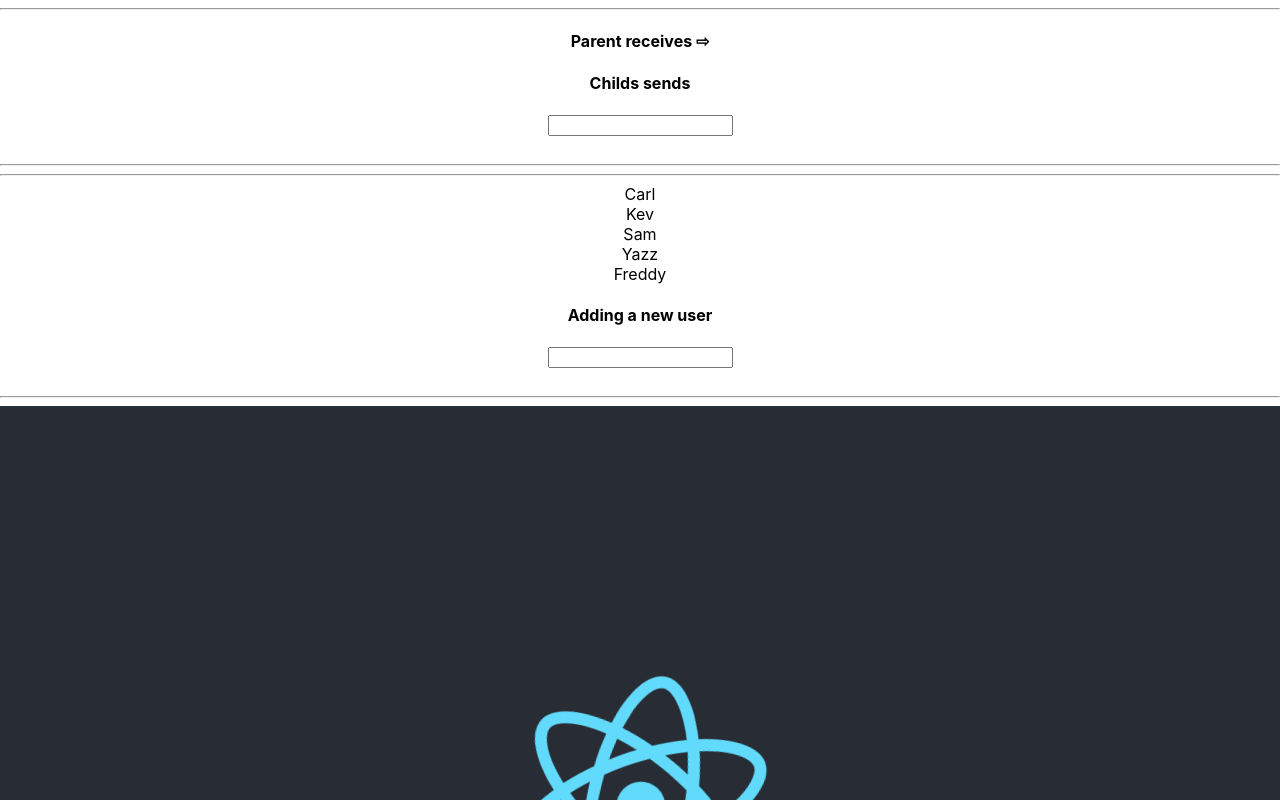
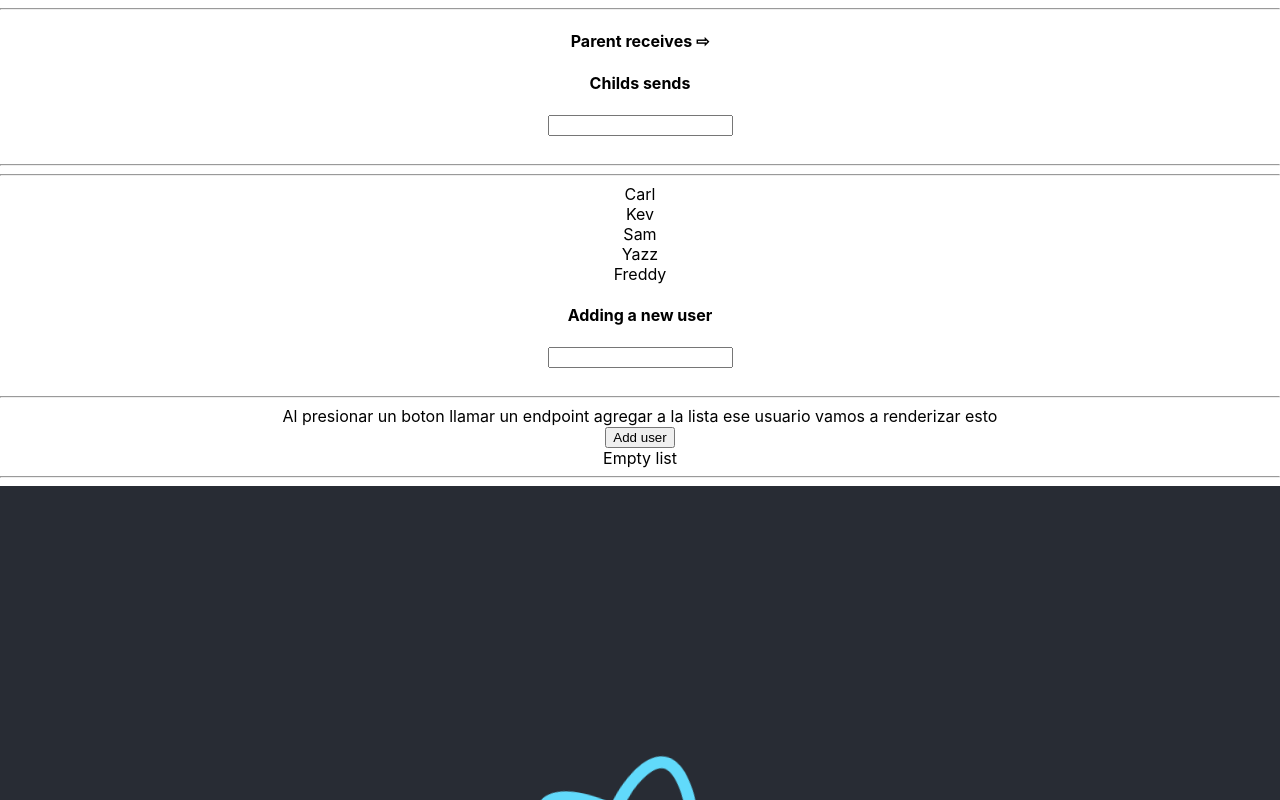
Before and after one commit to CodeXMakerCompany/react-practice, a React (Create React App) app: page / in a window 1280 px wide. Shown: the top 800 px of the page. Built offline with nearby package versions, Linux system fonts and the light colour scheme.

Commit message:
feat: adding list exercise

```diff
--- a/src/App.js
+++ b/src/App.js
@@ -6,6 +6,8 @@ import ParentComponent from "./exercises/componentsCallback/ParentComponent";
 
 import { CardContent } from "./components/card/cardContent.js";
 import ContextExercise from "./exercises/useContext";
+
+import ReactListButton from "./interviewExercises/reactListButton";
 
 const CardTitle = ({ title }) => <span>{title}</span>;
 
@@ -31,6 +33,8 @@ const App = () => {
       <hr />
       <ContextExercise />
       <hr />
+      <ReactListButton />
+      <hr />
       {/* <Card object={item} /> */}
       <header className="App-header">
         <img src={logo} className="App-logo" alt="logo" />
--- /dev/null
+++ b/src/interviewExercises/reactListButton/index.js
@@ -0,0 +1,46 @@
+import React, { useEffect, useState } from "react";
+
+const Index = () => {
+  const [userList, setUserList] = useState([]);
+
+  const addUser = async () => {
+    await
+      fetch("https://randomuser.me/api")
+      .then((r) => r.json())
+      .then((res) => {
+        const { name : { first, last, title } } = res.results[0];
+        const fullName = [first, last, title].join(" ");
+        setUserList( prevState => [ ...prevState, { name : fullName } ] );
+      });
+  };
+
+  useEffect(() => {
+    console.log(userList);
+    if (userList.length > 3) {
+      alert("Please stop 😎")
+    }
+  }, [userList]);
+
+  useEffect(() => {
+    if (userList.length > 3) {
+      document.title = `Last record : ${userList[userList.length - 1].name}`;
+    }
+  }, [userList]);
+
+  return (
+    <div>
+      Al presionar un boton llamar un endpoint agregar a la lista ese usuario
+      vamos a renderizar esto
+      <br />
+      <button onClick={addUser}> Add user </button>
+      <br />
+      {userList.length
+        ? userList.map((user, idx) => (
+            <div key={user.name + idx}> {user.name} </div>
+          ))
+        : "Empty list"}
+    </div>
+  );
+};
+
+export default Index;
```
